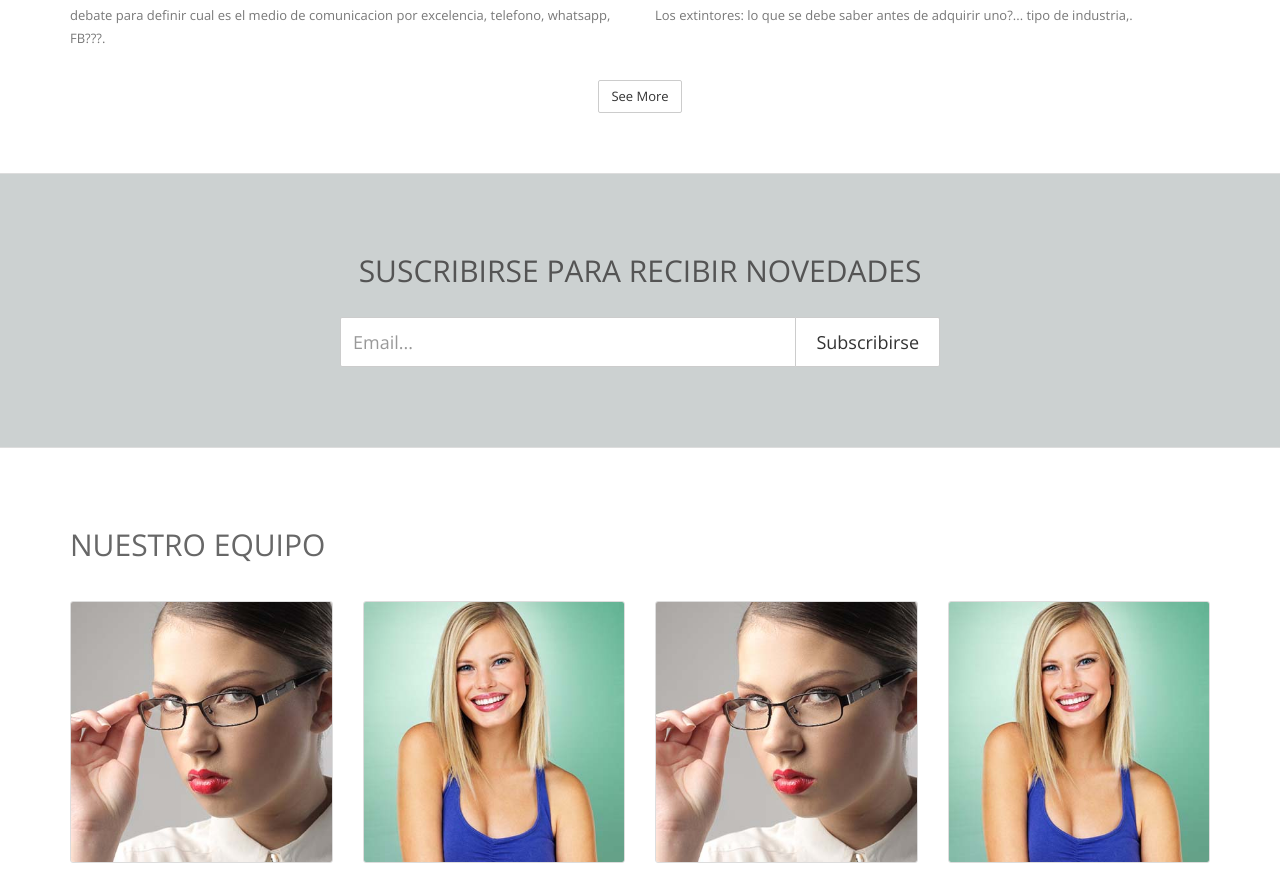
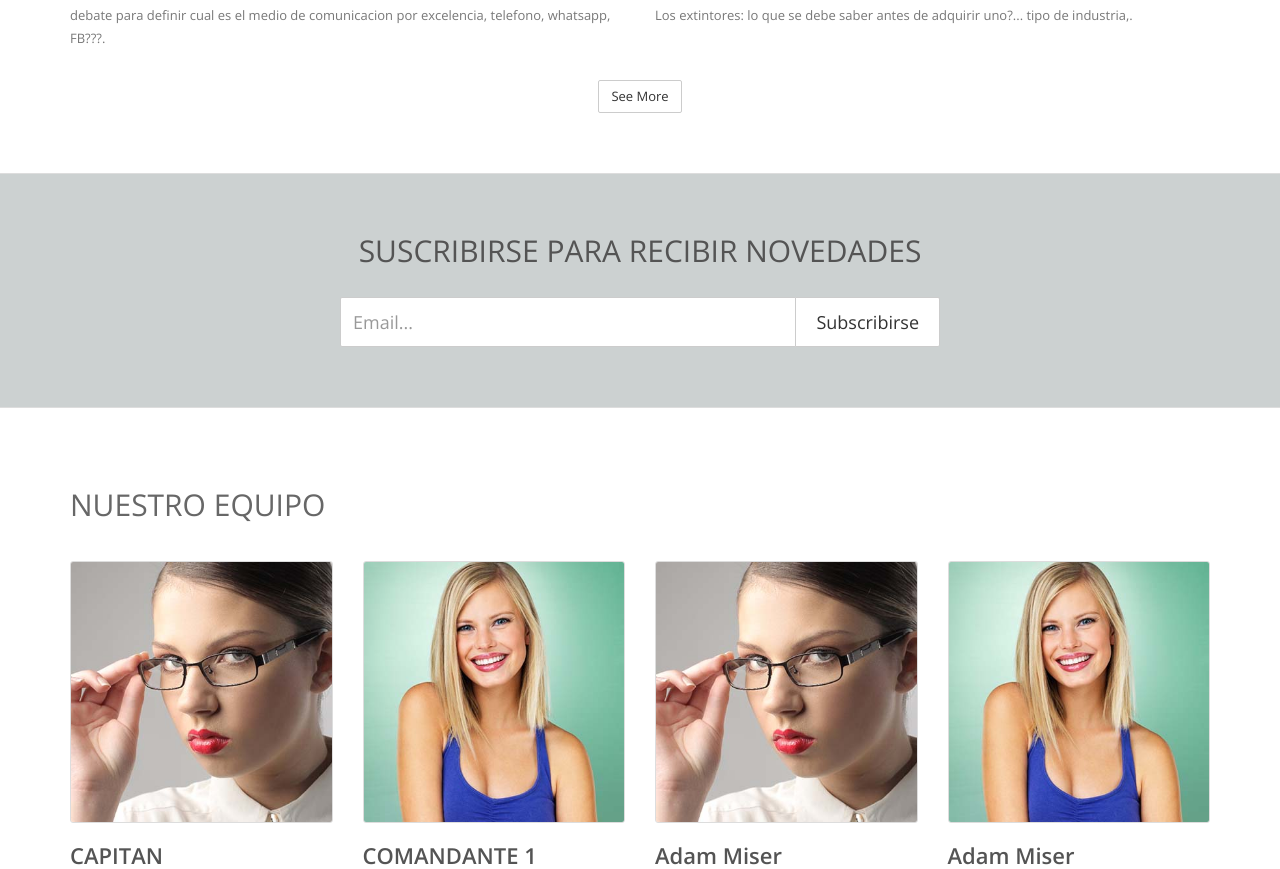
Before and after one commit to gabbyhuell/Equipo7_ProyectoWeb, a Django app: page /index.html in a window 1280 px wide. Shown: the part 1671-2540 px from the top of the page. Run offline with Django 4.2, Linux system fonts and the light colour scheme; some libraries are stand-ins or nearby versions.

Commit message:
CAMBIO PADDING SUSCRIBE

```diff
--- a/ProjectFinal/blog/webapp/static/css/style.css
+++ b/ProjectFinal/blog/webapp/static/css/style.css
@@ -269,8 +269,8 @@ header .navbar-brand img {
 
 .subscribe {
 	margin-top: 60px;
-	padding-top: 80px;
-	padding-bottom: 80px;
+	padding-top: 60px;
+	padding-bottom: 60px;
 	background: #CCD1D1;
 	border-top: 1px solid #ddd;
 	border-bottom: 1px solid #ddd;
```
